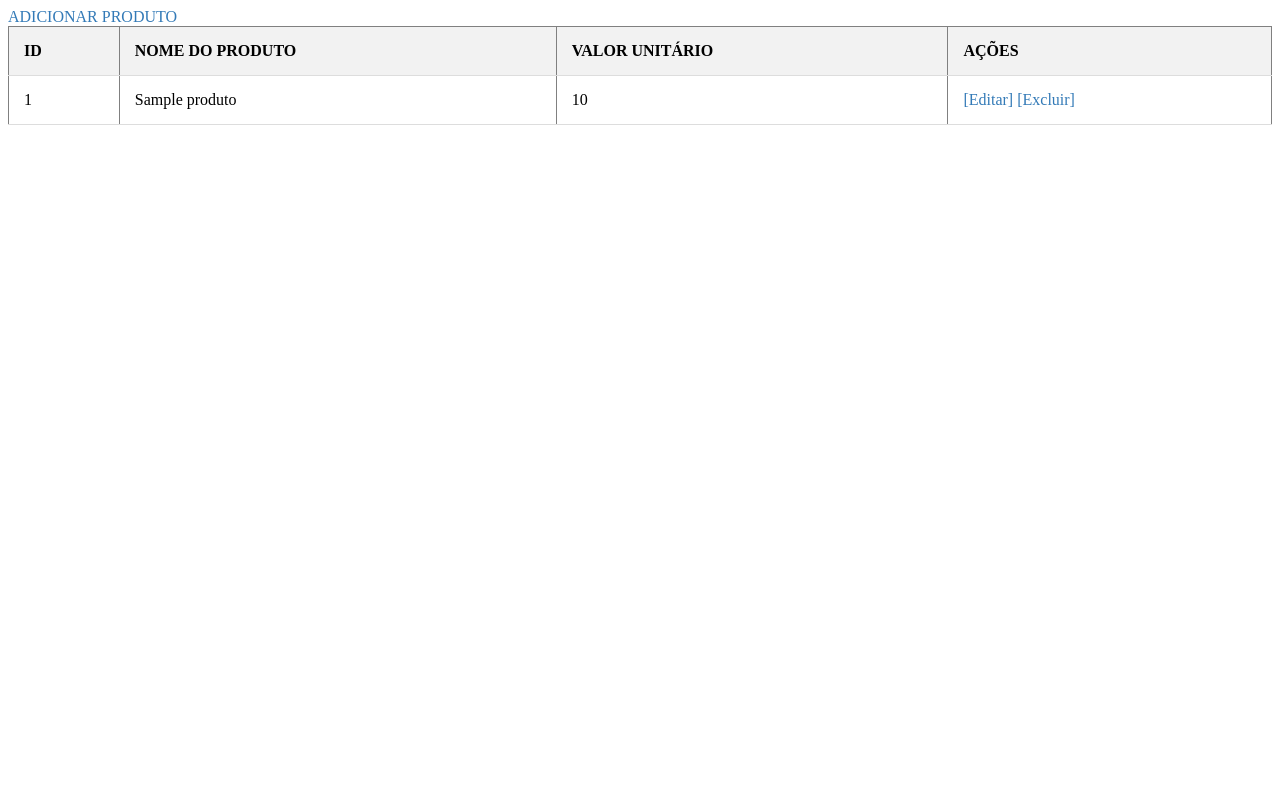
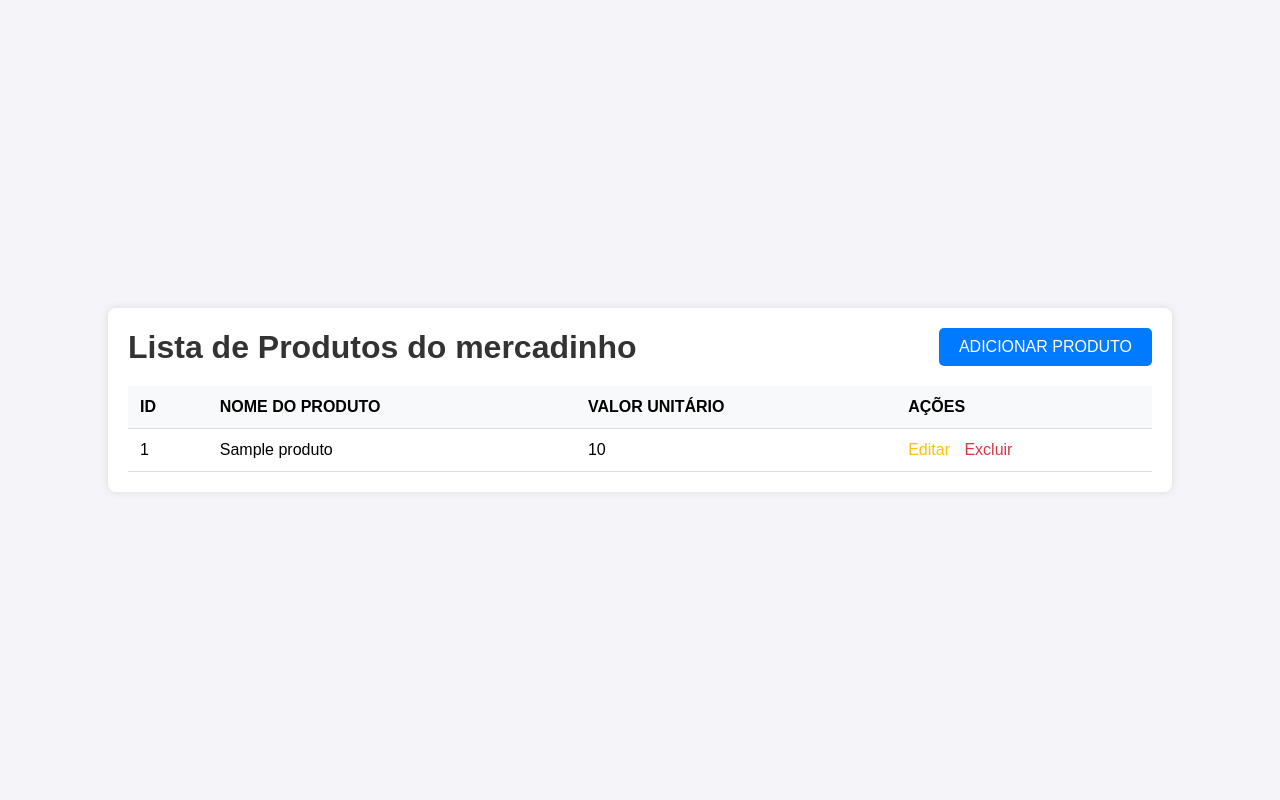
Before and after one commit to MatheusPatricioo/CRUD-mercadinho, a PHP site: page / in a window 1280 px wide. Run offline with PHP 8.4, Linux system fonts and the light colour scheme; tables that the repository leaves empty or names only in its code hold one stand-in row (values such as "Sample post").

Commit message:
update
criei um arquivo css e melhorei a apresentação da CRUD

```diff
--- a/index.php
+++ b/index.php
@@ -5,26 +5,46 @@ require 'dao/produtoDaoMysql.php';
 
 $produtoDao = new ProdutoDaoMysql($pdo);
 $lista = $produtoDao->findAll();
+
 ?>
 
+<!DOCTYPE html>
+<html lang="pt-BR">
+<head>
+    <meta charset="UTF-8">
+    <meta name="viewport" content="width=device-width, initial-scale=1.0">
+    <title>Lista de Produtos</title>
     <link rel="stylesheet" href="style.css">
-<a href="adicionar.php">ADICIONAR PRODUTO</a> <table border="1" width="100%">
+</head>
+<body>
+    <div class="container">
+        <header>
+            <h1>Lista de Produtos do mercadinho</h1>
+            <a href="adicionar.php" class="button">ADICIONAR PRODUTO</a>
+        </header>
+        <table>
+            <thead>
                 <tr>
                     <th>ID</th>
                     <th>NOME DO PRODUTO</th>
                     <th>VALOR UNITÁRIO</th>
                     <th>AÇÕES</th>
                 </tr>
-
+            </thead>
+            <tbody>
                 <?php foreach ($lista as $produto) : ?>
                     <tr>
                         <td><?= $produto->getId(); ?></td>
                         <td><?= $produto->getNome(); ?></td>
                         <td><?= $produto->getValor(); ?></td>
                         <td>
-                <a href="editar.php?id=<?= $produto->getId(); ?>"> [Editar] </a>
-                <a href="excluir.php?id=<?= $produto->getId(); ?>" onclick="return confirm('Tem certeza da sua ação?')"> [Excluir] </a>
+                            <a href="editar.php?id=<?= $produto->getId(); ?>" class="edit">Editar</a>
+                            <a href="excluir.php?id=<?= $produto->getId(); ?>" class="delete" onclick="return confirm('Tem certeza da sua ação?')">Excluir</a>
                         </td>
                     </tr>
                 <?php endforeach ?>
+            </tbody>
         </table>
+    </div>
+</body>
+</html>
--- a/style.css
+++ b/style.css
@@ -1,29 +1,78 @@
-table {
-    border-collapse: collapse;
-    width: 100%;
+body {
+    font-family: Arial, sans-serif;
+    background-color: #f4f4f9;
+    margin: 0;
+    padding: 0;
+    display: flex;
+    justify-content: center;
+    align-items: center;
+    height: 100vh;
+}
+
+.container {
+    width: 80%;
+    margin: auto;
+    background: #fff;
+    padding: 20px;
+    box-shadow: 0 0 10px rgba(0,0,0,0.1);
+    border-radius: 8px;
+}
+
+header {
+    display: flex;
+    justify-content: space-between;
+    align-items: center;
     margin-bottom: 20px;
 }
 
+h1 {
+    color: #333;
+    margin: 0;
+}
+
+.button {
+    padding: 10px 20px;
+    color: #fff;
+    background-color: #007bff;
+    text-decoration: none;
+    border-radius: 5px;
+    transition: background-color 0.3s ease;
+}
+
+.button:hover {
+    background-color: #0056b3;
+}
+
+table {
+    width: 100%;
+    border-collapse: collapse;
+}
+
 th, td {
-    padding: 15px;
+    padding: 12px;
+    border-bottom: 1px solid #ddd;
     text-align: left;
-    border-bottom: 1px solid #ddd;
 }
 
 th {
-    background-color: #f2f2f2;
-    font-weight: bold;
+    background-color: #f8f9fa;
 }
 
-  tr:hover {
-    background-color: #f5f5f5;
+tr:nth-child(even) {
+    background-color: #f2f2f2;
 }
 
-  a {
+.edit {
+    color: #ffc107;
     text-decoration: none;
-    color: #337ab7;
+    margin-right: 10px;
 }
 
-  a:hover {
+.delete {
+    color: #dc3545;
+    text-decoration: none;
+}
+
+.edit:hover, .delete:hover {
     text-decoration: underline;
 }
```
Lines whose indentation alone changed are shown as unchanged.
